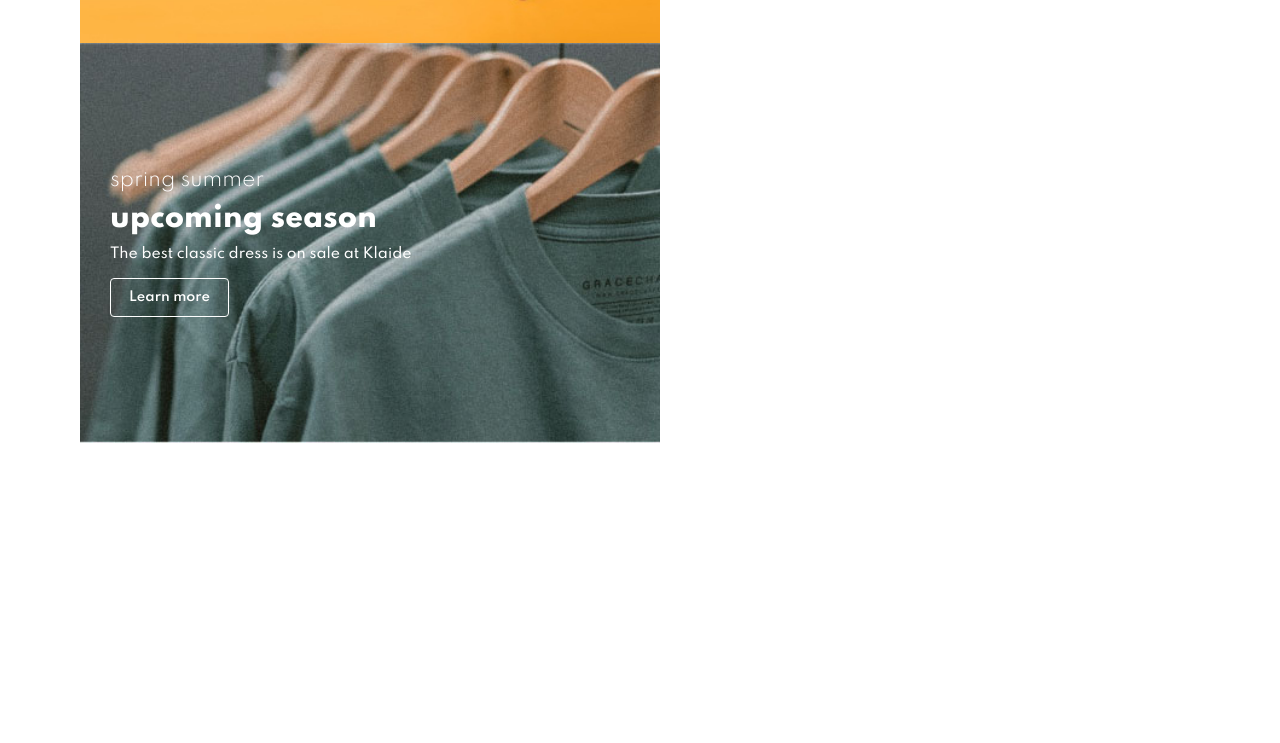
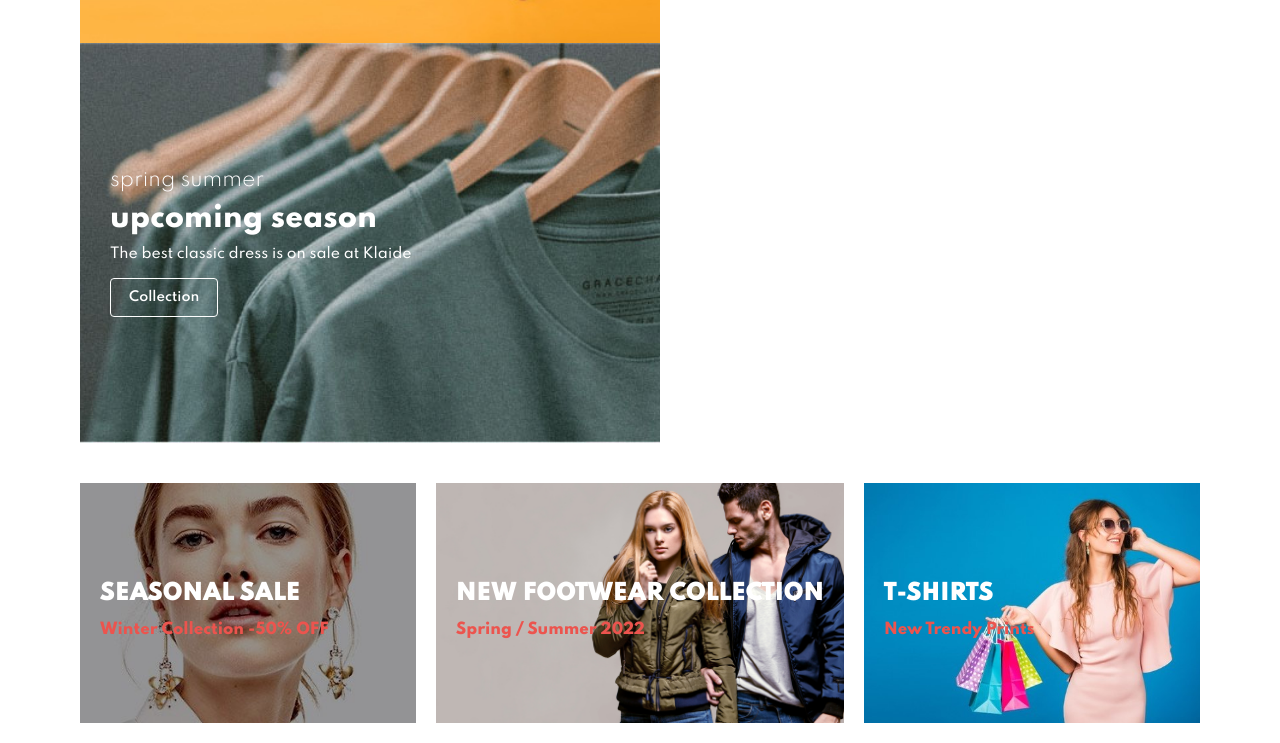
Before and after one commit to btlw/ecommerce-website, a plain HTML site: page index.html in a window 1280 px wide. Shown: the part 3907-4650 px from the top of the page. Before the commit the page ends 4390 px from the top, so only its background shows below. Drawn offline with Linux system fonts and the light colour scheme.

Commit message:
Create Banner 2 section

```diff
--- a/index.html
+++ b/index.html
@@ -360,7 +360,22 @@
             <h4>spring summer</h4>
             <h2>upcoming season</h2>
             <span>The best classic dress is on sale at Klaide</span>
-            <button class="white">Learn more</button>
+            <button class="white">Collection</button>
+        </div>
+    </section>
+
+    <section id="banner3">
+        <div class="banner-box">
+            <h2>SEASONAL SALE</h2>
+            <h3>Winter Collection -50% OFF</h3>
+        </div>
+        <div class="banner-box banner-box2">
+            <h2>NEW FOOTWEAR COLLECTION</h2>
+            <h3>Spring / Summer 2022</h3>
+        </div>
+        <div class="banner-box banner-box3">
+            <h2>T-SHIRTS</h2>
+            <h3>New Trendy Prints</h3>
         </div>
     </section>
 
--- a/style.css
+++ b/style.css
@@ -348,6 +348,47 @@ body {
     background: #088178;
     border: 1px solid #088178;
 }
+
+#banner3 {
+    display: flex;
+    justify-content: space-between;
+    flex-wrap: wrap;
+    padding: 0 80px;
+}
+
+#banner3 .banner-box {
+    display: flex;
+    flex-direction: column;
+    justify-content: center;
+    align-items: flex-start;
+    background-image: url(images/img/banner/b7.jpg);
+    min-width: 30%;
+    height: 30vh;
+    background-size: cover;
+    background-position: center;
+    padding: 20px;
+    margin-bottom: 20px;
+}
+
+#banner3 .banner-box2 {
+    background-image: url(images/img/banner/b4.jpg);
+}
+
+#banner3 .banner-box3 {
+    background-image: url(images/img/banner/b18.jpg);
+}
+
+#banner3 h2 {
+    color: #fff;
+    font-weight: 900;
+    font-size: 22px;
+}
+
+#banner3 h3 {
+    color: #ec544e;
+    font-weight: 800;
+    font-size: 15px;
+}
 /* Shop Page */
 
 /* Boilerplate */
```
